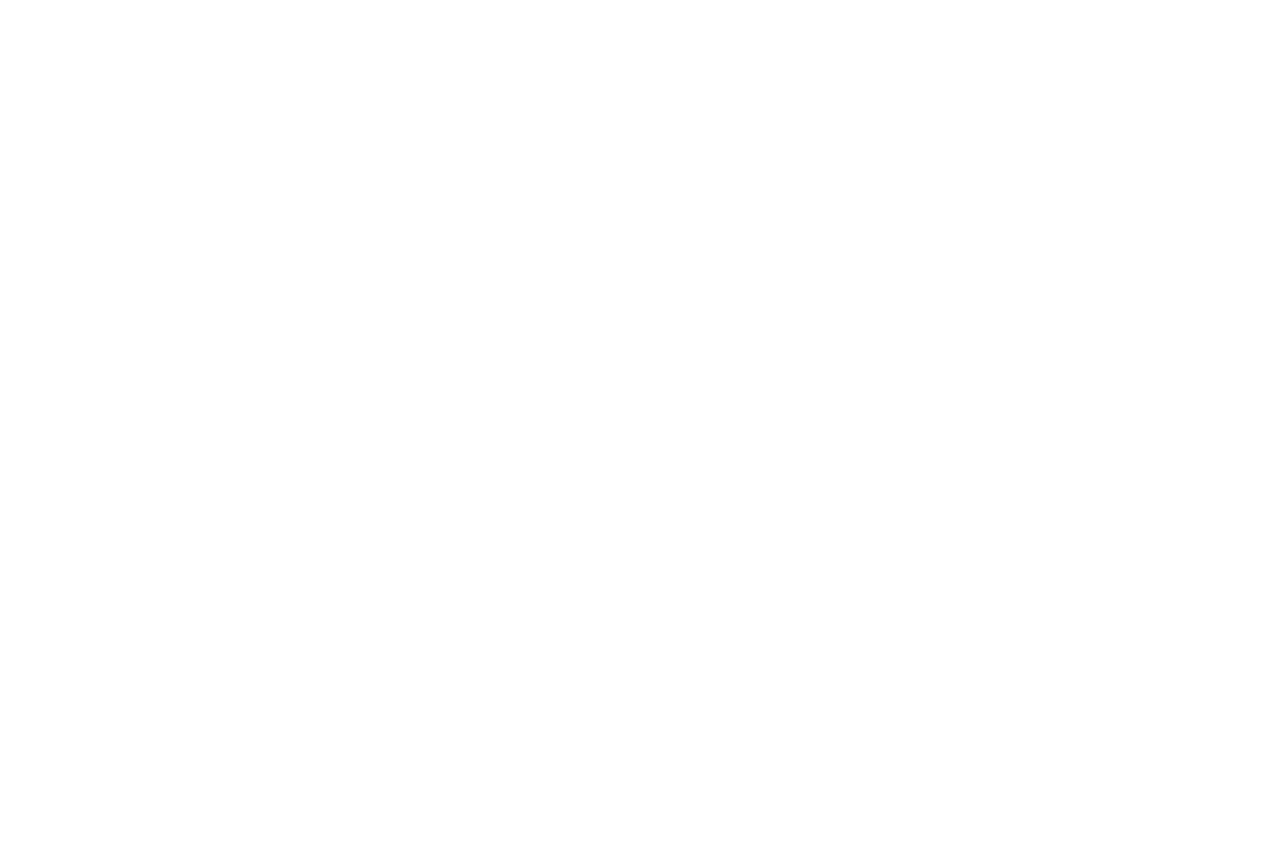
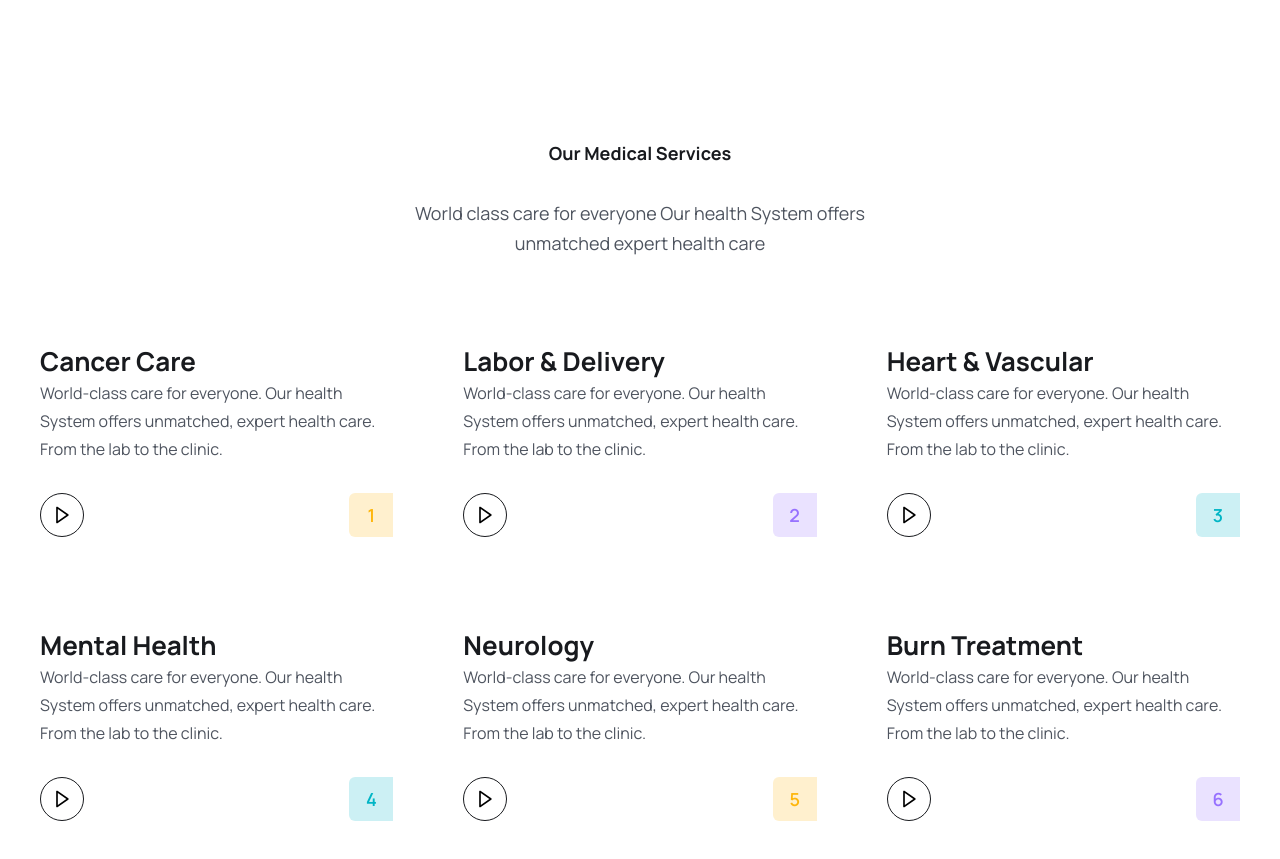
Before and after one commit to shamanth2404/DoctorAppointment, a React (Vite) app in the folder frontend/: page / in a window 1280 px wide. Shown: the part 2300-3159 px from the top of the page. Before the commit the page ends 2501 px from the top, so only its background shows below. Built offline with nearby package versions, Linux system fonts and the light colour scheme.

Commit message:
Sevices Section

```diff
--- /dev/null
+++ b/frontend/src/components/services/ServiceCard.jsx
@@ -0,0 +1,35 @@
+import React from "react";
+import { BiRightArrow } from "react-icons/bi";
+import { Link } from "react-router-dom";
+
+const ServiceCard = ({ item, index }) => {
+  const { name, desc, bgColor, textColor } = item;
+  return (
+    <div className="py-[30px] px-3 lg:px-5">
+      <h2 className="text-[26px] leading-9 text-headingColor font-[700]">
+        {name}
+      </h2>
+      <p className="text-[16px] leading-7 font-[400] text-textColor">{desc}</p>
+      <div className="flex items-center justify-between mt-[30px]">
+        <Link
+          to="/doctors"
+          className="w-[44px] h-[44px] rounded-full border border-solid border-[#181A1E] flex items-center justify-center group hover:bg-primaryColor hover:border-none"
+        >
+          <BiRightArrow className="group-hover:text-white w-6 h-5" />
+        </Link>
+        <span
+          className="w-[44px] h-[44px] flex items-center justify-center text-[18px] leading-[30px] font-[600]"
+          style={{
+            background: `${bgColor}`,
+            color: `${textColor}`,
+            borderRadius: "6px 0 0 6px",
+          }}
+        >
+          {index + 1}
+        </span>
+      </div>
+    </div>
+  );
+};
+
+export default ServiceCard;
--- /dev/null
+++ b/frontend/src/components/services/ServiceList.jsx
@@ -0,0 +1,14 @@
+import React from 'react'
+import {services} from './../../assets/data/services'
+import ServiceCard from './ServiceCard'
+
+const ServiceList = () => {
+  return (
+    <div className='grid grid-cols-1 md:grid-cols-2 lg:grid-cols-3 gap-5 lg:gap-[30px] mt-[30px] lg:mt-[55px]'>
+        {services.map((item,index) => <ServiceCard item={item} index={index} key={index} />)}
+
+    </div>
+  )
+}
+
+export default ServiceList
--- a/frontend/src/pages/Home.jsx
+++ b/frontend/src/pages/Home.jsx
@@ -8,6 +8,7 @@
 import {Link} from 'react-router-dom';
 import {BiRightArrow} from 'react-icons/bi';
 import About from "../components/about/About";
+import ServiceList from "../components/services/ServiceList";
 const Home = () => {
   return (
     <>
@@ -140,7 +141,13 @@
       {/* Services Section */}
       <section>
         <div className="container">
-
+          <div className="xl:w-[470px] mx-auto">
+            <h2 className="heading text-center">Our Medical Services</h2>
+            <p className="textPara text-center">
+              World class care for everyone Our health System offers unmatched expert health care
+            </p>
+          </div>
+          <ServiceList />
         </div>
       </section>
     </>
```
